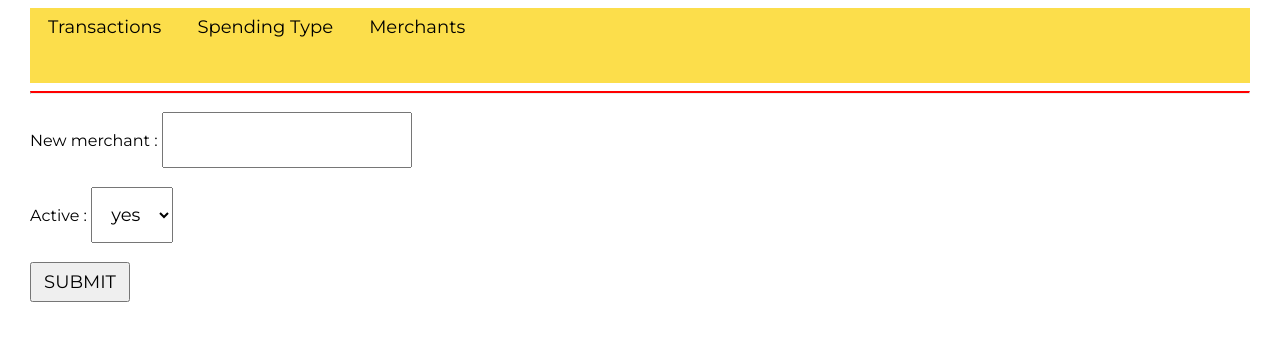
After one commit to madgelackie/spending_tracker_project, a Flask app: page /merchants/new in a window 1280 px wide. The commit adds this page. Shown: the top 341 px of the page. Run offline with Flask 2, Linux system fonts and the light colour scheme.

Commit message:
add merchant functioning

```diff
--- a/controllers/merchants_controller.py
+++ b/controllers/merchants_controller.py
@@ -4,3 +4,24 @@ from models.merchant import Merchant
 import repositories.merchant_repository as merchant_repository
 
 merchants_blueprint = Blueprint("merchants", __name__)
+
+@merchants_blueprint.route("/merchants")
+def show_all():
+    merchants = merchant_repository.select_all()
+    return render_template("/merchants/index.html", all_merchants=merchants)
+
+@merchants_blueprint.route("/merchants/new")
+def new_merchant():
+    return render_template("/merchants/new.html")
+
+@merchants_blueprint.route("/merchants", methods=['POST'])
+def create_merchant():
+    name = request.form['name']
+    active = request.form['active']
+    if request.form['active'] == 'yes':
+        active = True
+    elif request.form['active'] == 'no':
+        active = False
+    merchant = Merchant(name, active)
+    merchant_repository.save(merchant)
+    return redirect("/merchants")
--- a/repositories/merchant_repository.py
+++ b/repositories/merchant_repository.py
@@ -31,10 +31,8 @@ def select(id):
 
 def select_all():
     merchants = []
-
     sql = "SELECT * FROM merchants"
     results = run_sql(sql)
-
     for row in results:
         merchant = Merchant(row['name'], row['active'], row['id'])
         merchants.append(merchant)
--- /dev/null
+++ b/templates/merchants/edit.html
@@ -0,0 +1,5 @@
+{% extends "base.html" %}
+
+{% block content %}
+
+{% endblock %}
--- /dev/null
+++ b/templates/merchants/new.html
@@ -0,0 +1,20 @@
+{% extends "base.html" %}
+
+{% block content %}
+<form action="/merchants", method='post'>
+<div>
+    <label for="name">New merchant : </label>
+    <input class="form--box" type="text" id="name" name="name" required>
+</div>
+<br>
+<div>
+    <label for="active">Active : </label>
+    <select class="form--box" id="active" name="active">
+        <option value="true">yes</option>
+        <option value="false">no</option>
+    </select>
+</div>
+<br>
+<button class="submit--button" type="submit">SUBMIT</button>
+</form>
+{% endblock %}
```
Also changed, not shown: templates/merchants/index.html (added, +30 -0 lines), templates/tags/index.html (+3 -22 lines).
